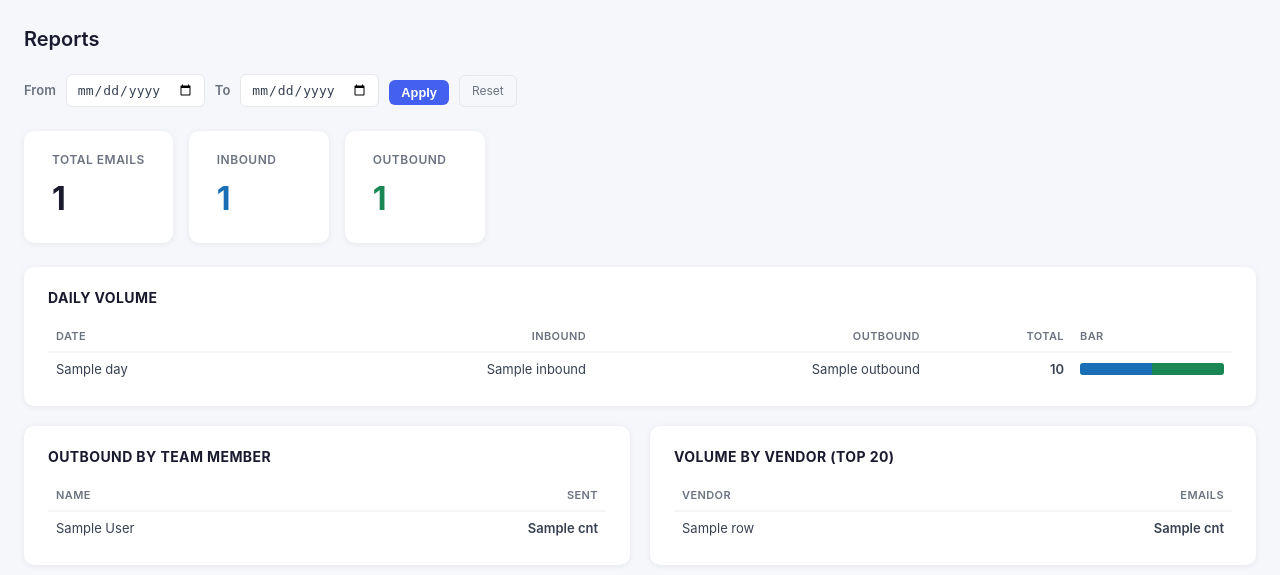
After one commit to rickforshee/promo-comms, a FastAPI app: template app/web/templates/reports.html in a window 1280 px wide. The commit adds this page. Shown: the top 575 px of the page. Run offline with FastAPI, Linux system fonts and the light colour scheme; the template is opened without the code that fills it: most values are stand-ins (such as "Sample title", 1, 10 or a date in 2020); some libraries are stand-ins or nearby versions.

Commit message:
feat(reports): add /reports page — volume by direction, team member, vendor, daily breakdown
Co-Authored-By: Claude Sonnet 4.6 <noreply@anthropic.com>

```diff
--- a/app/web/main.py
+++ b/app/web/main.py
@@ -6,7 +6,7 @@ from fastapi.staticfiles import StaticFiles
 from fastapi.templating import Jinja2Templates
 from pathlib import Path
 
-from app.web.routes import auth, threads, assignment, notes, links, po_lines, profile, admin, status, reply, dashboard, proofs
+from app.web.routes import auth, threads, assignment, notes, links, po_lines, profile, admin, status, reply, dashboard, proofs, reports
 from app.web.routes import portal
 
 BASE_DIR = Path(__file__).parent
@@ -29,6 +29,7 @@ app.include_router(status.router)
 app.include_router(reply.router)
 app.include_router(dashboard.router)
 app.include_router(proofs.router)
+app.include_router(reports.router)
 app.include_router(portal.router)
 
 
@@ -40,6 +41,7 @@ async def startup_event():
     reply.set_templates(templates)
     dashboard.set_templates(templates)
     proofs.set_templates(templates)
+    reports.set_templates(templates)
     portal.set_templates(templates)
 
 
--- a/app/web/static/style.css
+++ b/app/web/static/style.css
@@ -1034,6 +1034,22 @@ a:hover { text-decoration: underline; }
 .filter-input:focus { border-color: #4361ee; box-shadow: 0 0 0 3px rgba(67,97,238,.1); }
 .filter-input::placeholder { color: #9ca3af; }
 
+/* Reports */
+.report-cards { display:flex; gap:16px; margin-bottom:24px; flex-wrap:wrap; }
+.report-card { background:#fff; border-radius:10px; box-shadow:0 1px 6px rgba(0,0,0,.07); padding:20px 28px; min-width:140px; }
+.report-card-label { font-size:12px; font-weight:600; text-transform:uppercase; letter-spacing:.5px; color:#6b7280; margin-bottom:6px; }
+.report-card-value { font-size:32px; font-weight:700; color:#1a1a2e; }
+.report-grid { display:grid; grid-template-columns:1fr 1fr; gap:20px; }
+.report-section-wide { grid-column:1 / -1; }
+.report-section { background:#fff; border-radius:10px; box-shadow:0 1px 6px rgba(0,0,0,.07); padding:20px 24px; }
+.report-section-title { font-size:14px; font-weight:700; color:#1a1a2e; margin-bottom:14px; text-transform:uppercase; letter-spacing:.4px; }
+.report-table { width:100%; border-collapse:collapse; font-size:13px; }
+.report-table th { text-align:left; font-weight:600; color:#6b7280; font-size:11px; text-transform:uppercase; letter-spacing:.4px; padding:6px 8px; border-bottom:2px solid #f3f4f6; }
+.report-table td { padding:7px 8px; border-bottom:1px solid #f9fafb; color:#374151; }
+.report-table tr:last-child td { border-bottom:none; }
+.report-table tbody tr:hover { background:#f9fafb; }
+.report-empty { color:#9ca3af; font-size:13px; padding:12px 0; }
+
 /* Proof recipient field */
 .proof-recipient-row { display: flex; align-items: center; gap: 8px; margin: 8px 0; }
 .proof-recipient-label { font-size: 12px; color: var(--text-muted); white-space: nowrap; min-width: 70px; }
--- a/app/web/templates/base.html
+++ b/app/web/templates/base.html
@@ -19,6 +19,7 @@
         <div class="navbar-links">
             <a href="/threads">Inbox</a>
             <a href="/dashboard">Dashboard</a>
+            <a href="/reports">Reports</a>
             <div class="nav-user-menu">
                 <button class="nav-user-btn" onclick="toggleUserMenu(event)">
                     <div class="initials-badge initials-badge-sm">
--- /dev/null
+++ b/app/web/templates/reports.html
@@ -0,0 +1,125 @@
+{% extends "base.html" %}
+{% block title %}Reports — Promo Comms{% endblock %}
+
+{% block content %}
+<div class="page-header">
+    <h2>Reports</h2>
+</div>
+
+<form method="get" action="/reports" style="display:flex;gap:10px;align-items:center;margin-bottom:24px;flex-wrap:wrap;">
+    <label style="font-size:13px;font-weight:600;color:#6b7280;">From</label>
+    <input type="date" name="date_from" value="{{ date_from }}" class="date-input">
+    <label style="font-size:13px;font-weight:600;color:#6b7280;">To</label>
+    <input type="date" name="date_to" value="{{ date_to }}" class="date-input">
+    <button type="submit" class="btn btn-primary btn-sm">Apply</button>
+    <a href="/reports" class="btn-clear-dates" style="text-decoration:none;">Reset</a>
+</form>
+
+<!-- Summary cards -->
+<div class="report-cards">
+    <div class="report-card">
+        <div class="report-card-label">Total Emails</div>
+        <div class="report-card-value">{{ total_count | int }}</div>
+    </div>
+    <div class="report-card">
+        <div class="report-card-label">Inbound</div>
+        <div class="report-card-value" style="color:#1a6eb5;">{{ inbound_count | int }}</div>
+    </div>
+    <div class="report-card">
+        <div class="report-card-label">Outbound</div>
+        <div class="report-card-value" style="color:#198754;">{{ outbound_count | int }}</div>
+    </div>
+</div>
+
+<div class="report-grid">
+
+    <!-- Daily volume -->
+    <div class="report-section report-section-wide">
+        <h3 class="report-section-title">Daily Volume</h3>
+        {% if daily %}
+        <table class="report-table">
+            <thead>
+                <tr>
+                    <th>Date</th>
+                    <th style="text-align:right;">Inbound</th>
+                    <th style="text-align:right;">Outbound</th>
+                    <th style="text-align:right;">Total</th>
+                    <th style="width:160px;">Bar</th>
+                </tr>
+            </thead>
+            <tbody>
+                {% set max_total = daily | map(attribute=1) | map(attribute='inbound') | list %}
+                {% set max_out   = daily | map(attribute=1) | map(attribute='outbound') | list %}
+                {% set all_totals = [] %}
+                {% for day, counts in daily %}
+                    {% set _ = all_totals.append(counts.inbound + counts.outbound) %}
+                {% endfor %}
+                {% set max_val = all_totals | max if all_totals else 1 %}
+                {% for day, counts in daily %}
+                {% set total = counts.inbound + counts.outbound %}
+                <tr>
+                    <td style="white-space:nowrap;">{{ day }}</td>
+                    <td style="text-align:right;">{{ counts.inbound }}</td>
+                    <td style="text-align:right;">{{ counts.outbound }}</td>
+                    <td style="text-align:right;font-weight:600;">{{ total }}</td>
+                    <td>
+                        <div style="display:flex;height:12px;border-radius:3px;overflow:hidden;background:#f3f4f6;">
+                            <div style="width:{{ ((counts.inbound / max_val) * 100) | int }}%;background:#1a6eb5;"></div>
+                            <div style="width:{{ ((counts.outbound / max_val) * 100) | int }}%;background:#198754;"></div>
+                        </div>
+                    </td>
+                </tr>
+                {% endfor %}
+            </tbody>
+        </table>
+        {% else %}
+        <p class="report-empty">No email activity in this date range.</p>
+        {% endif %}
+    </div>
+
+    <!-- By team member -->
+    <div class="report-section">
+        <h3 class="report-section-title">Outbound by Team Member</h3>
+        {% if by_user %}
+        <table class="report-table">
+            <thead>
+                <tr><th>Name</th><th style="text-align:right;">Sent</th></tr>
+            </thead>
+            <tbody>
+                {% for row in by_user %}
+                <tr>
+                    <td>{{ row.display_name or row.email }}</td>
+                    <td style="text-align:right;font-weight:600;">{{ row.cnt }}</td>
+                </tr>
+                {% endfor %}
+            </tbody>
+        </table>
+        {% else %}
+        <p class="report-empty">No outbound emails in this date range.</p>
+        {% endif %}
+    </div>
+
+    <!-- By vendor -->
+    <div class="report-section">
+        <h3 class="report-section-title">Volume by Vendor (top 20)</h3>
+        {% if by_vendor %}
+        <table class="report-table">
+            <thead>
+                <tr><th>Vendor</th><th style="text-align:right;">Emails</th></tr>
+            </thead>
+            <tbody>
+                {% for row in by_vendor %}
+                <tr>
+                    <td>{{ row.company_name }}</td>
+                    <td style="text-align:right;font-weight:600;">{{ row.cnt }}</td>
+                </tr>
+                {% endfor %}
+            </tbody>
+        </table>
+        {% else %}
+        <p class="report-empty">No vendor-linked emails in this date range.</p>
+        {% endif %}
+    </div>
+
+</div>
+{% endblock %}
```
Also changed, not shown: app/web/routes/reports.py (added, +135 -0 lines).
